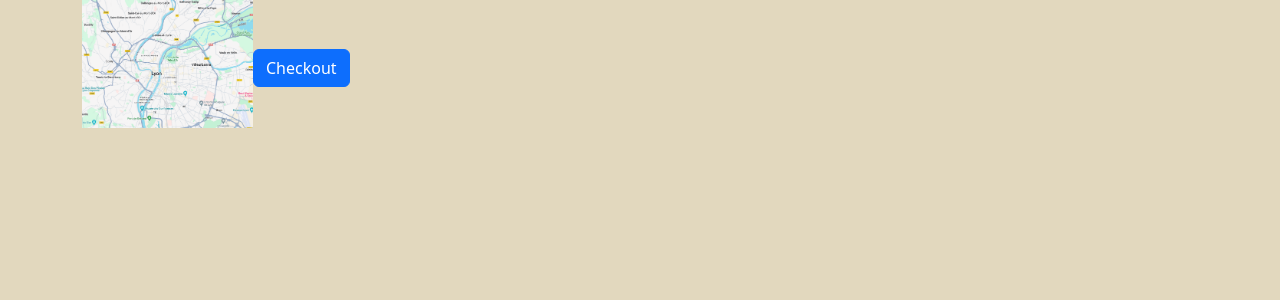
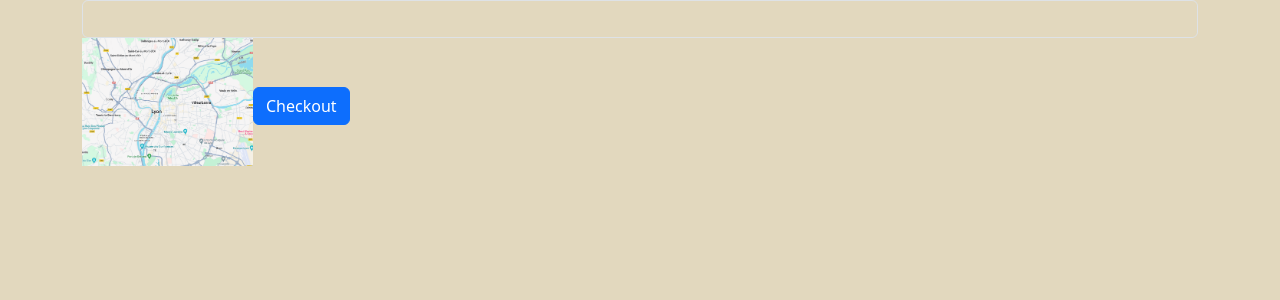
Before and after one commit to JohLav/hackathon-verochrome, a React (Vite) app: page / in a window 1280 px wide. Shown: the top 300 px of the page. Built offline with nearby package versions, Linux system fonts and the light colour scheme.

Commit message:
Added searchbar

```diff
--- a/src/App.jsx
+++ b/src/App.jsx
@@ -1,13 +1,14 @@
+import "./App.scss";
 import Button from "react-bootstrap/Button";
 import Map from "./components/Map.jsx";
 import { Container } from "react-bootstrap";
-import './App.scss';
-
+import SearchBar from "./components/SearchBar.jsx";
 
 function App() {
   return (
     <>
       <Container>
+        <SearchBar />
         <Map />
         <Button>Checkout</Button>
       </Container>
--- /dev/null
+++ b/src/components/SearchBar.jsx
@@ -0,0 +1,9 @@
+import {FormControl} from "react-bootstrap";
+
+export default function SearchBar() {
+    return (
+        <>
+            <FormControl />
+        </>
+    )
+}
```
